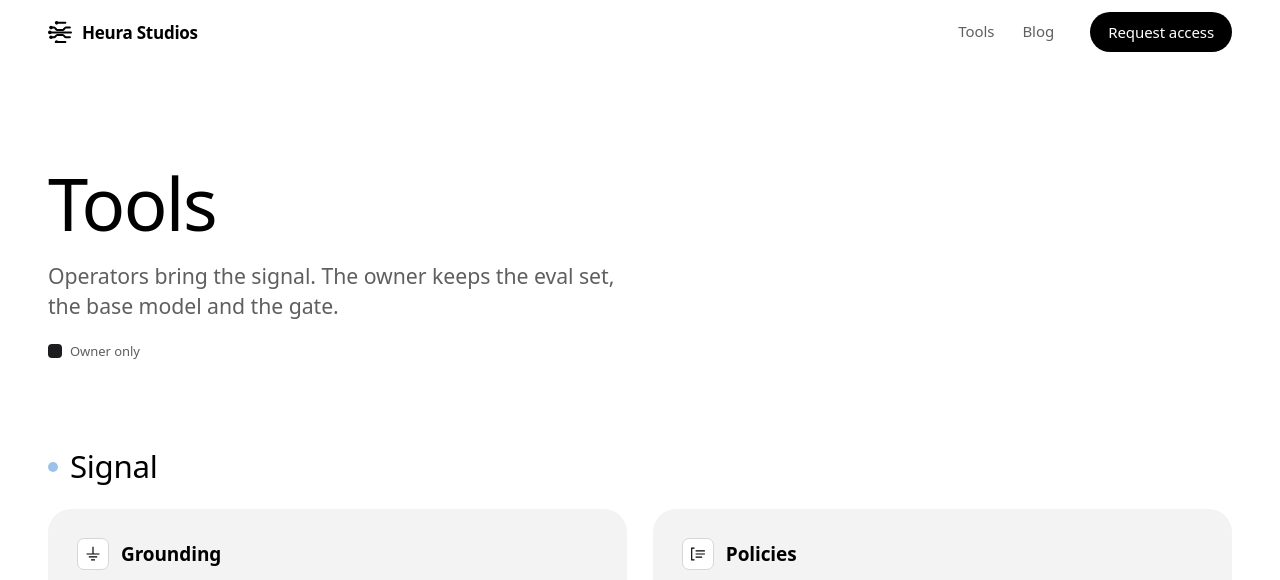
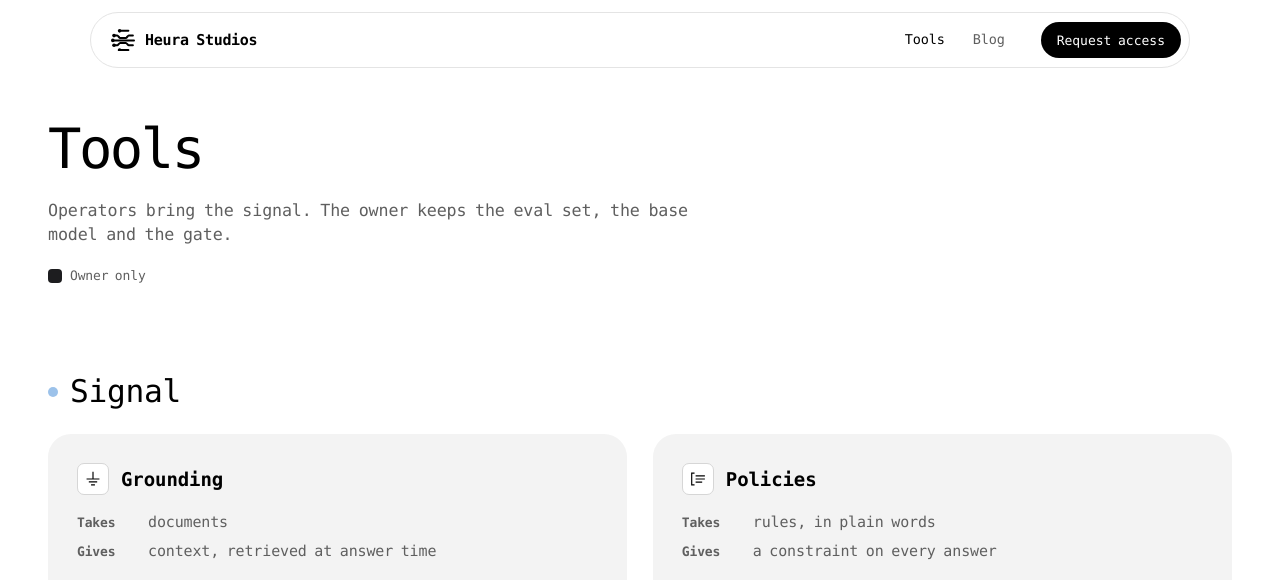
Before and after one commit to pooo000/heurastudios-site, a Jekyll site: the page built from tools/index.html, in a window 1280 px wide and 1400 px high. Shown: the top 580 px of the window. Built offline with Jekyll 4.4.1, drawn with Linux system fonts in a browser that asks for light colours; some web fonts are replaced; grey boxes are pictures that could not be loaded.

Commit message:
Top: Roboto Mono, capsule header, new hero

```diff
--- a/blog.css
+++ b/blog.css
@@ -1,7 +1,7 @@
 /* The blog (/blog/ and each post, built by Jekyll from _layouts/): one reading column, like the legal pages.
    Builds on site.css: the tokens (light and dark), the header and the footer. */
 
-.bl-main { padding: clamp(32px, 6vw, 88px) 0 clamp(64px, 8vw, 112px); }
+.bl-main { padding: clamp(32px, 4vw, 64px) 0 clamp(64px, 8vw, 112px); }   /* the title as close under the header as the home page's (Nov 14) */
 .bl-wrap { max-width: 880px; }
 .bl-main h1 {
   font-family: var(--serif); font-weight: 400; font-size: clamp(40px, 3vw + 22px, 64px);
--- a/index.html
+++ b/index.html
@@ -12,7 +12,7 @@ js: [/form.js, /recording.js, /home.js]
     <div class="ov-wrap hm-hero-row">
       <h1 id="hm-title" class="ov-display hm-title">Specialize the base before you ship the agent.</h1>
       <div class="hm-hero-side">
-        <p class="ov-lead">Your team’s demonstrations and corrections train LoRA checkpoints. Each is scored on your eval set, and any that scores below the live one is held back.</p>
+        <p class="ov-lead">Fine-tune the base on your team’s examples.<br> Test every version on your eval set.<br> Ship only the ones that don’t get worse.</p>
       </div>
     </div>
   </section>
--- a/legal.css
+++ b/legal.css
@@ -3,7 +3,7 @@
    Builds on site.css: the tokens (light and dark), the header and the footer. The words are the same as the Heura
    Studio app's /privacy and /terms pages. */
 
-.lg-main { padding: clamp(32px, 6vw, 88px) 0 clamp(64px, 8vw, 112px); }
+.lg-main { padding: clamp(32px, 4vw, 64px) 0 clamp(64px, 8vw, 112px); }   /* the title as close under the header as the home page's (Nov 14) */
 .lg-wrap { max-width: 880px; }
 .lg-main h1 {
   margin-bottom: 8px; font-family: var(--serif); font-weight: 400; font-size: clamp(40px, 3vw + 22px, 64px);
--- a/site.css
+++ b/site.css
@@ -1,6 +1,6 @@
 /* heurastudios.com — shared by every page: color tokens (light/dark/high contrast), base, type, buttons,
    header, sections and footer. Page-specific styles: home.css, legal.css, blog.css, waitlist/waitlist.css.
-   Font: Cantarell everywhere (400, and 700 for bold). Colors are black and white only; every color is a token.
+   Font: Roboto Mono everywhere (400, and 700 for bold; Ryan, Nov 14: "change the font for EVERYTHING into roboto mono"). Colors are black and white only; every color is a token.
    Dark mode: html[data-theme="dark"] (set by the inline script in _includes/head.html), or the system setting
    when JS is off. Tokens are registered with @property so a theme switch can cross-fade them. */
 
@@ -30,10 +30,10 @@
   --foot-edge: #000000; /* the footer's top edge: in light it's the footer itself */
   --canvas: #f3f3f3;  /* the margins' grey while their backdrop picture loads (the Studio canvas's #f2f2f4, no blue) */
   --canvas-dot: #cfcfcf; /* the Studio canvas's dots (#cfcfd4); the margins no longer draw them */
-  --sans: "Cantarell", ui-sans-serif, system-ui, -apple-system, "Segoe UI", Roboto, sans-serif;
-  --serif: "Cantarell", ui-sans-serif, system-ui, -apple-system, "Segoe UI", Roboto, sans-serif;
+  --sans: "Roboto Mono", ui-monospace, "SF Mono", Menlo, Consolas, monospace;
+  --serif: "Roboto Mono", ui-monospace, "SF Mono", Menlo, Consolas, monospace;
   --gutter: clamp(20px, 4vw, 48px);
-  --header: 64px;
+  --header: 68px;   /* the header: 12px over its capsule, which is 56px tall */
   color-scheme: light;
 }
 /* dark: panels #161616 stand apart from the black page (1.16:1); secondary text 8.3:1 */
@@ -76,7 +76,7 @@ html { background: var(--page); -webkit-text-size-adjust: 100%; text-size-adjust
 body {
   display: flex; flex-direction: column; min-height: 100vh; margin: 0; isolation: isolate;
   background: var(--page); color: var(--ink);
-  font-family: var(--sans); font-size: 16px; line-height: 1.55; font-weight: 400; letter-spacing: -.003em;
+  font-family: var(--sans); font-size: 15px; line-height: 1.6; font-weight: 400; letter-spacing: -.01em; word-spacing: -.08em;
   -webkit-font-smoothing: antialiased; -moz-osx-font-smoothing: grayscale;
 }
 main { flex: 1 0 auto; }
@@ -132,27 +132,28 @@ button, input { font: inherit; color: inherit; }
 .ov-wires circle { fill: currentColor; stroke: var(--page); stroke-width: 2; }
 
 /* ---- type */
-/* --serif and --sans are both Cantarell; the names are kept so headings and body can diverge later */
+/* --serif and --sans are both Roboto Mono; the names are kept so headings and body can diverge later. A monospace
+   face is wide: headings are set a little smaller and tighter than they were in Cantarell */
 .ov-display {
-  font-family: var(--serif); font-weight: 400; font-size: clamp(40px, 4.4vw + 16px, 76px);
-  line-height: 1.02; letter-spacing: -.022em; text-wrap: balance;
+  font-family: var(--serif); font-weight: 400; font-size: clamp(30px, 3.4vw + 12px, 64px);
+  line-height: 1.08; letter-spacing: -.045em; word-spacing: -.2em; text-wrap: balance;
 }
 .ov-h2 {
-  font-family: var(--serif); font-weight: 400; font-size: clamp(32px, 2.4vw + 20px, 56px);
-  line-height: 1.05; letter-spacing: -.018em; text-wrap: balance;
+  font-family: var(--serif); font-weight: 400; font-size: clamp(26px, 2vw + 16px, 44px);
+  line-height: 1.1; letter-spacing: -.04em; word-spacing: -.18em; text-wrap: balance;
 }
 .ov-lead,
 .ov-section-lead {
-  max-width: 28em; font-family: var(--serif); font-size: clamp(19px, .45vw + 15.5px, 22px);
+  max-width: 40em; font-family: var(--serif); font-size: clamp(15px, .25vw + 13.5px, 17px);
   line-height: 1.42; color: var(--ink-2); text-wrap: pretty;
 }
-.ov-section-lead { margin-top: 16px; max-width: 30em; }
+.ov-section-lead { margin-top: 16px; max-width: 44em; }
 
 /* ---- buttons: pills; the primary is filled with the ink */
 .ov-btn {
   position: relative; display: inline-flex; align-items: center; justify-content: center;
   min-height: 48px; padding: 0 24px; border: 0; border-radius: 999px; cursor: pointer;
-  font-family: var(--sans); font-size: 16px; font-weight: 400; line-height: 1; letter-spacing: -.005em; white-space: nowrap;
+  font-family: var(--sans); font-size: 14px; font-weight: 400; line-height: 1; letter-spacing: 0; white-space: nowrap;
   transition: background-color .15s ease, color .15s ease;
   -webkit-tap-highlight-color: transparent;
 }
@@ -162,28 +163,29 @@ button, input { font: inherit; color: inherit; }
   .ov-btn-primary:hover { background: color-mix(in srgb, var(--ink) 80%, var(--page)); }
   .ov-btn-quiet:hover { background: color-mix(in srgb, var(--panel) 90%, var(--ink)); }
 }
-.ov-btn-small { min-height: 40px; padding: 0 18px; font-size: 15px; }
-.ov-btn-small::before { content: ""; position: absolute; inset: -2px 0; } /* 44px to tap */
+.ov-btn-small { min-height: 36px; padding: 0 16px; font-size: 13px; }
+.ov-btn-small::before { content: ""; position: absolute; inset: -4px 0; } /* 44px to tap */
 
-/* ---- header: solid; a rule appears once the page scrolls */
-.ov-top {
-  position: sticky; top: 0; z-index: 10; background: var(--page);
-  border-bottom: 1px solid transparent; transition: border-color .2s ease;
+/* ---- header (Ryan, Nov 14: a redesign of the top; he chose "the one thats on the side"): a capsule floating at the
+   top of the page, outlined in the page's line, holding the logo, the two sections and Request access. The strip
+   it floats in is the page's color, so the page scrolls away under it. */
+.ov-top { position: sticky; top: 0; z-index: 10; padding-top: 12px; background: var(--page); }
+@media (min-width: 1360px) {   /* beside the column, the picture (see the margins, above): the header is the sheet's top */
+  .ov-top { background: none; }
+  .ov-top::before {   /* and the sheet runs on a screen's height above the page (Ryan, Nov 14: "when i scroll up theres
+                         still the black part"): pulling the page down past its top shows more sheet, not the picture */
+    content: ""; position: absolute; top: -100vh; bottom: 0; left: calc(50% - 640px); width: 1280px; z-index: -1;
+    background: var(--page); box-shadow: -1px 0 var(--line), 1px 0 var(--line); pointer-events: none;
+  }
 }
-.ov-top.is-scrolled { border-bottom-color: var(--line); }
-@media (min-width: 1360px) {   /* beside the column, the canvas (see the margins, above): the header is the sheet's top */
-  .ov-top, .ov-top.is-scrolled { background: none; border-bottom-color: transparent; }
-  .ov-top::before {   /* its rule where the header's own would be */
-    content: ""; position: absolute; top: 0; bottom: -1px; left: calc(50% - 640px); width: 1280px; z-index: -1;
-    background: var(--page); box-shadow: -1px 0 var(--line), 1px 0 var(--line); pointer-events: none;
-    border-bottom: 1px solid transparent; transition: border-color .2s ease;
-  }
-  .ov-top.is-scrolled::before { border-bottom-color: var(--line); }
+.ov-top-row {
+  display: flex; align-items: center; gap: 24px; min-height: 56px;
+  max-width: min(1100px, calc(100% - 2 * var(--gutter))); padding: 0 8px 0 20px;
+  border: 1px solid var(--line); border-radius: 999px; background: var(--page);
 }
-.ov-top-row { display: flex; align-items: center; gap: 24px; min-height: var(--header); }
 .ov-logo {
   display: inline-flex; align-items: center; gap: 10px; min-height: 44px; white-space: nowrap;
-  font-size: 17px; font-weight: 700; letter-spacing: -.015em; line-height: 1;
+  font-size: 15px; font-weight: 700; letter-spacing: -.02em; line-height: 1;
 }
 /* the mark: five pipeline wires plugged in on the left, three running as one bundle through the middle;
    drawn in currentColor, so it is the ink, light or dark (the drawing: _tools/make-logo.py) */
@@ -191,21 +193,25 @@ button, input { font: inherit; color: inherit; }
 .ov-nav { display: flex; align-items: center; gap: 4px; margin-left: auto; }
 .ov-nav a {
   display: inline-flex; align-items: center; min-height: 44px; padding: 0 12px; border-radius: 8px;
-  font-size: 15px; color: var(--ink-2); transition: color .15s ease;
+  font-size: 13.5px; color: var(--ink-2); transition: color .15s ease;
 }
+.ov-nav a[aria-current="page"] { color: var(--ink); }   /* the section you're on */
 @media (hover: hover) { .ov-nav a:hover { color: var(--ink); } }
 .ov-top-row > .ov-btn { flex: none; }
 @media (max-width: 759px) {   /* the two sections need this much room beside Request access */
   .ov-nav { display: none; }
   .ov-top-row > .ov-btn { margin-left: auto; }
 }
-@media (max-width: 419px) {   /* a phone: the logo and Request access share the row */
-  .ov-top-row { gap: 10px; }
-  .ov-top-row > .ov-logo { font-size: 15px; }
-  .ov-top-row > .ov-btn { padding: 0 14px; }
+@media (max-width: 419px) {   /* a phone: the logo and Request access share the capsule */
+  .ov-top-row { gap: 8px; padding-left: 14px; padding-right: 6px; }
+  .ov-top-row > .ov-logo { gap: 8px; font-size: 13px; }
+  .ov-top-row > .ov-btn { padding: 0 12px; font-size: 12px; }
 }
-@media (max-width: 359px) {   /* the narrowest phones (320 px): the button a size smaller, its words whole */
-  .ov-top-row > .ov-btn { padding: 0 12px; font-size: 14px; }
+@media (max-width: 359px) {   /* the narrowest phones (320 px): smaller still, the words whole */
+  .ov-top-row { padding-left: 12px; }
+  .ov-top-row > .ov-logo { gap: 6px; font-size: 12px; }
+  .ov-top-row > .ov-logo .ov-mark { width: 20px; height: 19.03px; }
+  .ov-top-row > .ov-btn { padding: 0 10px; font-size: 11.5px; }
 }
 
 /* ---- panels: the grey behind a picture (the waitlist's sample chat) */
@@ -216,7 +222,8 @@ button, input { font: inherit; color: inherit; }
 /* the first thing Tab reaches: shown only then */
 .ov-skip {
   position: absolute; left: var(--gutter); top: 8px; z-index: 30; padding: 10px 16px; border-radius: 999px;
-  background: var(--ink); color: var(--page); font-size: 15px; transform: translateY(-160%);
+  background: var(--ink); color: var(--page); font-size: 13px;
+  transform: translateY(calc(-100% - 100vh));   /* far above, so pulling the page down past its top never shows it */
 }
 .ov-skip:focus { transform: none; outline: 2px solid var(--ink); outline-offset: 2px; }
 
--- a/tools.css
+++ b/tools.css
@@ -16,7 +16,7 @@
   }
 }
 
-.tl-main { padding: clamp(48px, 8vw, 112px) 0 clamp(88px, 10vw, 144px); }
+.tl-main { padding: clamp(32px, 4vw, 64px) 0 clamp(88px, 10vw, 144px); }   /* the title as close under the header as the home page's (Nov 14) */
 .tl-intro .ov-lead { margin-top: 20px; }
 /* the owner's tools: the dark tile says it, and the key names it once ("Owner only" is read out on each, for screen
    readers) */
```
Also changed, not shown: other parts of index.html (+1 -1 lines), home.css (+6 -12 lines).
